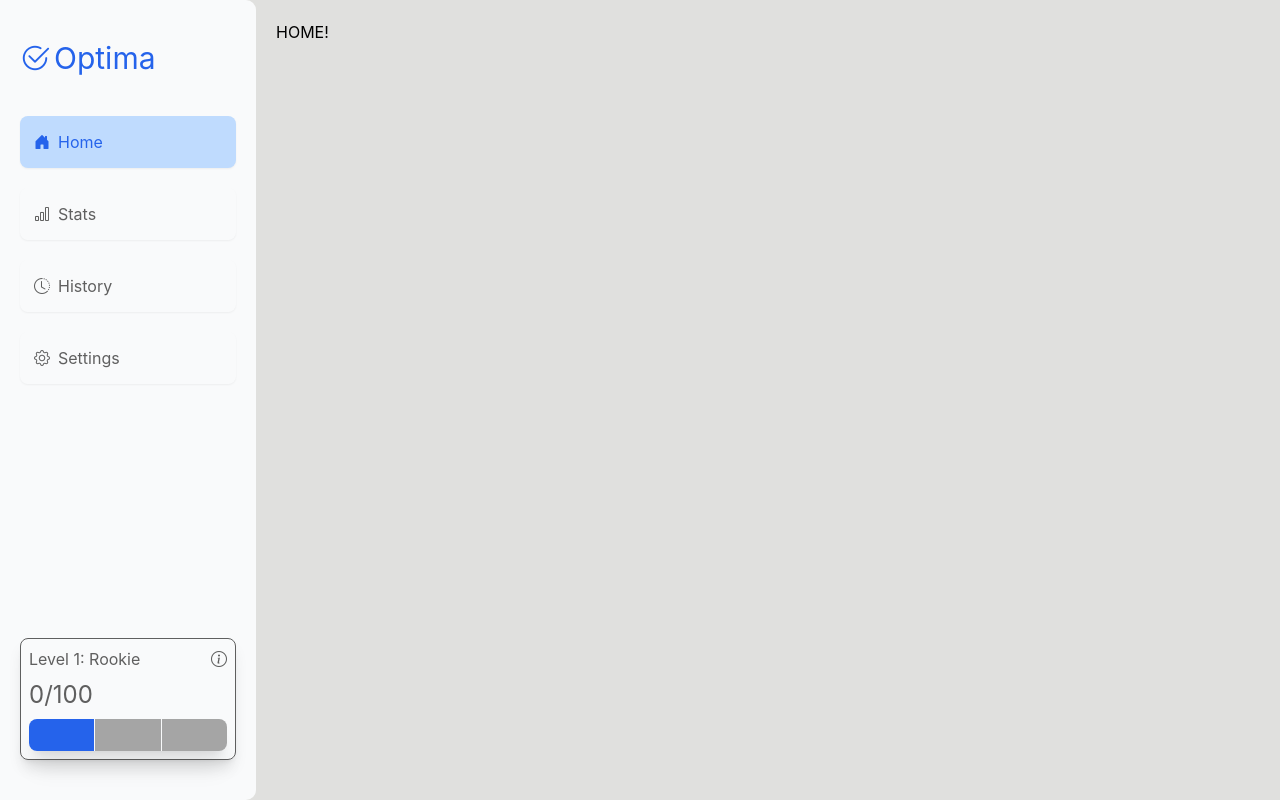
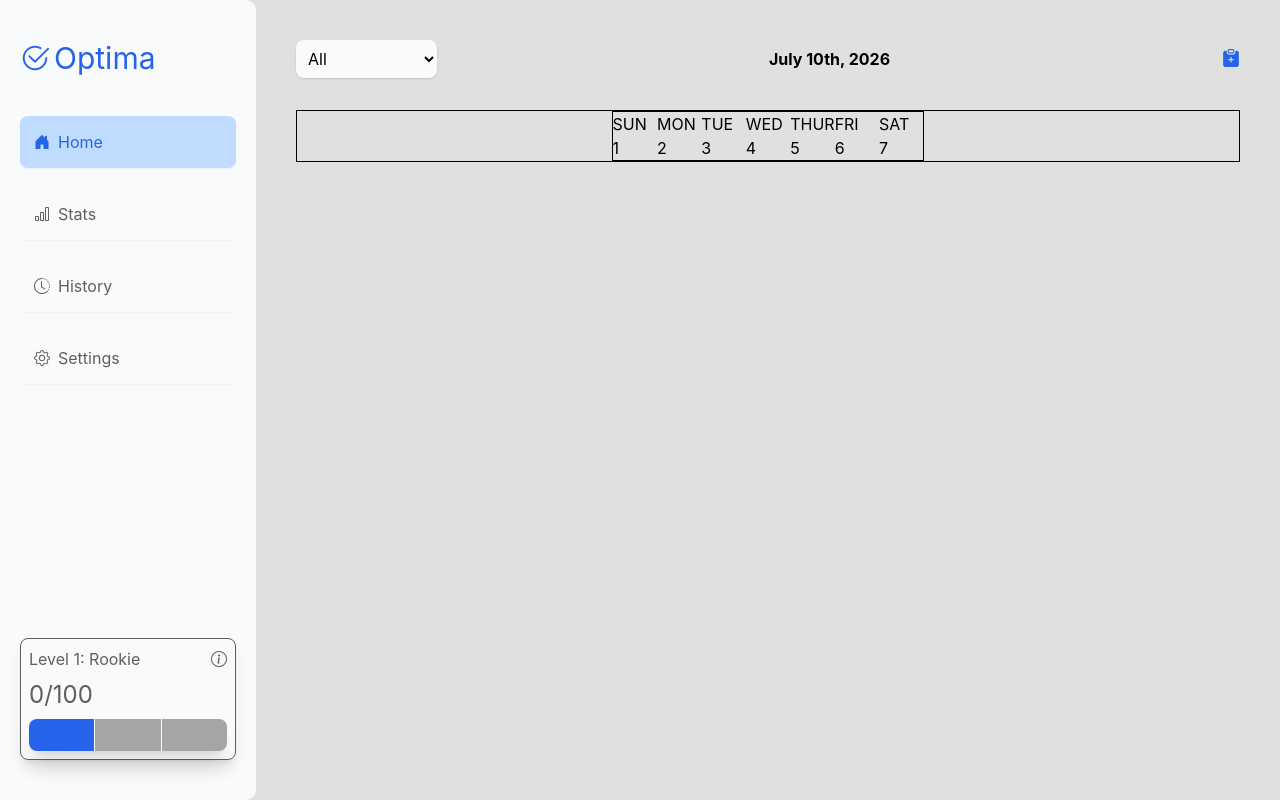
Before and after one commit to theinternetfae/Construction-site, a React (Vite) app: page /test/home in a window 1280 px wide. Built offline with nearby package versions, Linux system fonts and the light colour scheme.

Commit message:
Finished home header

```diff
--- a/src/SideMenu.jsx
+++ b/src/SideMenu.jsx
@@ -4,7 +4,7 @@ function SideMenu() {
     return (
         <nav>
             <section className="logo-sect">
-                <i class="bi bi-check2-circle"></i>
+                <i className="bi bi-check2-circle"></i>
                 <p>Optima</p>
             </section>
 
@@ -12,22 +12,22 @@ function SideMenu() {
 
 
                 <Link to={"home"} className="navigation">
-                    <i class="bi bi-house-door-fill"></i>
+                    <i className="bi bi-house-door-fill"></i>
                     <p>Home</p>
                 </Link>
 
                 <Link to={"stats"} className="navigation">
-                    <i class="bi bi-bar-chart"></i>
+                    <i className="bi bi-bar-chart"></i>
                     <p>Stats</p>
                 </Link>
 
                 <div className="navigation">
-                    <i class="bi bi-clock-history"></i>
+                    <i className="bi bi-clock-history"></i>
                     <p>History</p>
                 </div>
 
                 <div className="navigation">
-                    <i class="bi bi-gear"></i>
+                    <i className="bi bi-gear"></i>
                     <p>Settings</p>
                 </div>
 
@@ -37,7 +37,7 @@ function SideMenu() {
 
                 <div className="level-info">
                     <p>Level 1: Rookie</p>
-                    <i class="bi bi-info-circle"></i>
+                    <i className="bi bi-info-circle"></i>
                 </div>
 
                 <div className="level-calc">
--- a/src/index.css
+++ b/src/index.css
@@ -307,6 +307,39 @@ body {
 
     main {
       @apply p-5 w-[80vw];
+
+      .home {
+        @apply p-5 flex flex-col gap-8;
+
+        .header {
+          @apply flex justify-between rounded-lg items-center;
+
+          .task-groups {
+            @apply bg-[#F9FAFB] p-2 rounded-lg shadow-sm;
+          }
+
+          p {
+            @apply font-bold w-full text-center
+          }
+
+          i {
+            @apply text-[var(--light-accent)] cursor-pointer text-lg;
+          }
+        }
+
+        .date-slider-cont {
+          @apply flex items-center justify-center border;
+
+          .date-slider {
+            @apply border grid grid-cols-7;
+
+            .date {
+
+            }
+          }
+
+        }
+      }
     }
   }
 }
--- a/src/main jsx/Home.jsx
+++ b/src/main jsx/Home.jsx
@@ -1,8 +1,66 @@
 function Home() {
     return (
-        <>
-            <h1>HOME!</h1>
-        </>
+        <div className="home">
+            <section className="header">
+
+                <select name="task-groups" id="" className="task-groups">
+                    <option value="All">All</option>
+                    <option value="Met">Met</option>
+                    <option value="Unmet">Unmet</option>
+                    <option value="Commitments">Commitments</option>
+                </select>
+
+                <p className="current-date">
+                    July 10th, 2026
+                </p>
+
+                <i class="bi bi-clipboard-plus-fill"></i>
+
+            </section>
+
+            <section className="date-slider-cont">
+
+                <div className="date-slider">
+
+                    <span className="date">
+                        <p className="date-day">SUN</p>
+                        <p className="date-num">1</p>
+                    </span>
+
+                    <span className="date">
+                        <p className="date-day">MON</p>
+                        <p className="date-num">2</p>
+                    </span>
+
+                    <span className="date">
+                        <p className="date-day">TUE</p>
+                        <p className="date-num">3</p>
+                    </span>
+
+                    <span className="date">
+                        <p className="date-day">WED</p>
+                        <p className="date-num">4</p>
+                    </span>
+
+                    <span className="date">
+                        <p className="date-day">THUR</p>
+                        <p className="date-num">5</p>
+                    </span>
+
+                    <span className="date">
+                        <p className="date-day">FRI</p>
+                        <p className="date-num">6</p>
+                    </span>
+
+                    <span className="date">
+                        <p className="date-day">SAT</p>
+                        <p className="date-num">7</p>
+                    </span>
+
+                </div>
+
+            </section>
+        </div>
     );
 }
 
```
